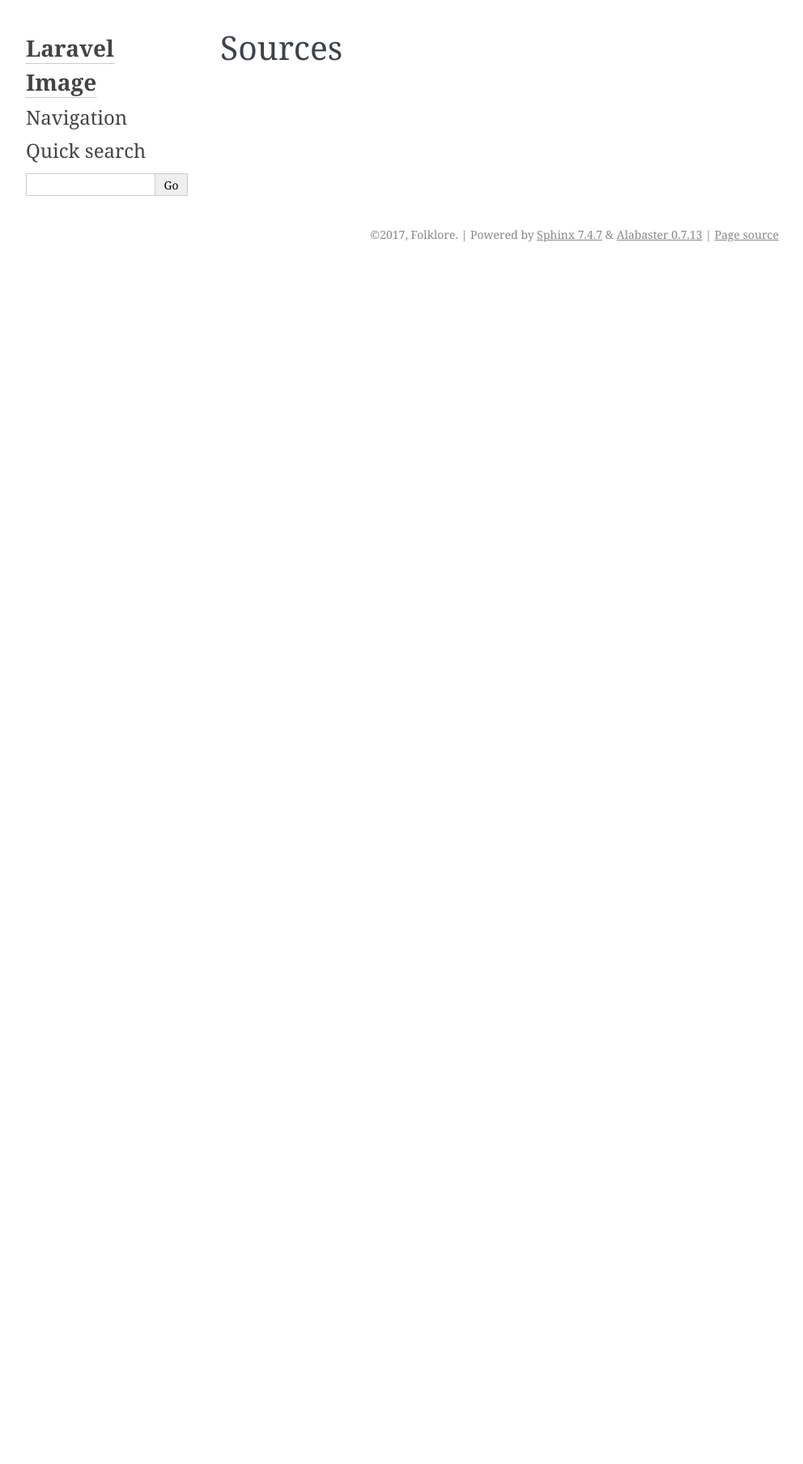
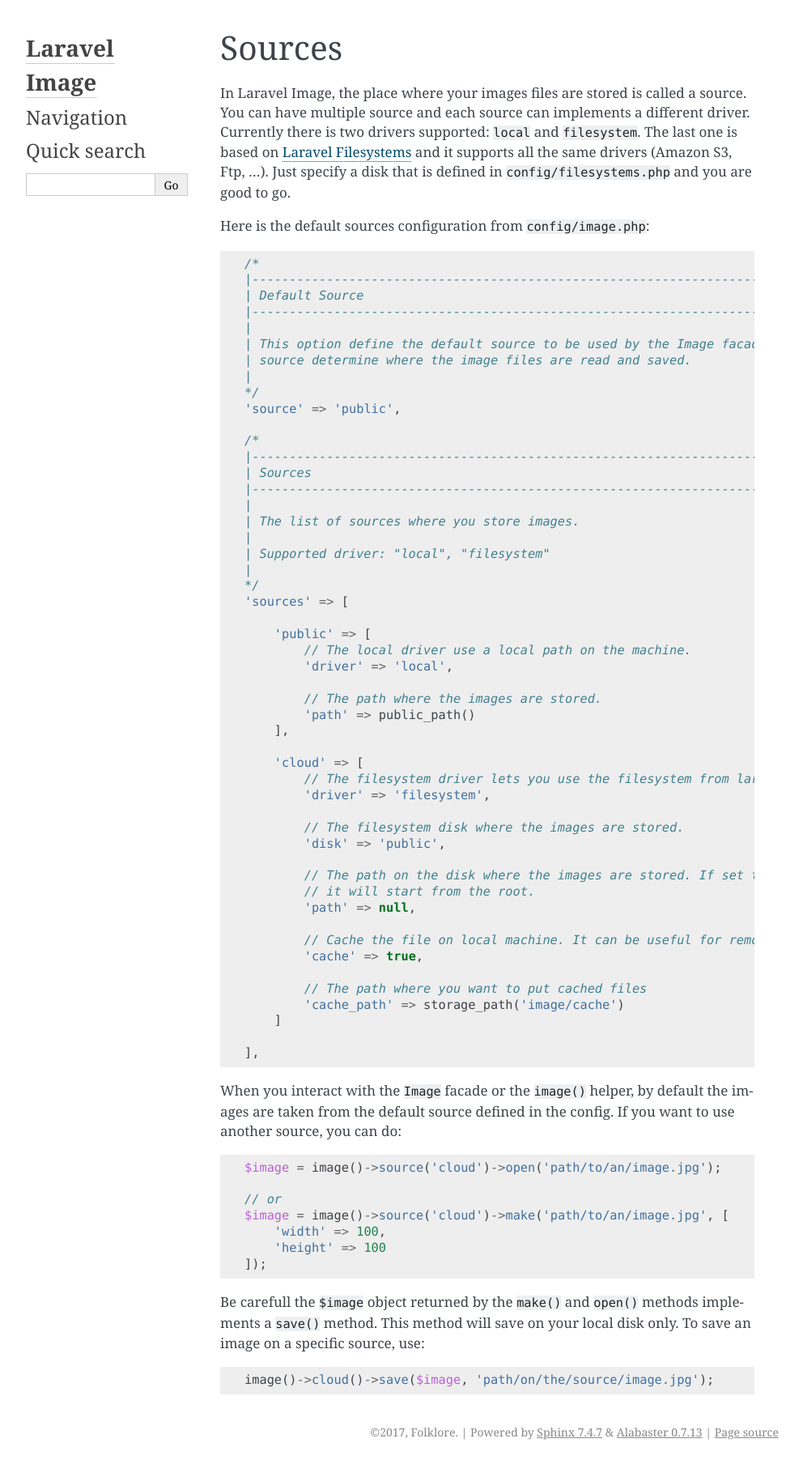
Before and after one commit to folkloreinc/laravel-image-legacy, a Sphinx documentation site: the page built from docs/sources.md, in a window 1280 px wide. Shown: the whole page at 81% size, without its empty margins (148-1140 px from the left). Built offline with Sphinx 7.4.7, drawn with Linux system fonts in a browser that asks for light colours; before the commit the page ends 900 px from its top, so only the background shows below that.

Commit message:
Added sources

````diff
--- a/docs/sources.md
+++ b/docs/sources.md
@@ -1,2 +1,76 @@
 Sources
 ================================================
+In Laravel Image, the place where your images files are stored is called a source. You can have multiple source and each source can implements a different driver. Currently there is two drivers supported: `local` and `filesystem`. The last one is based on [Laravel Filesystems](https://laravel.com/docs/5.5/filesystem) and it supports all the same drivers (Amazon S3, Ftp, ...). Just specify a disk that is defined in `config/filesystems.php` and you are good to go.
+
+Here is the default sources configuration from `config/image.php`:
+
+```php
+
+/*
+|--------------------------------------------------------------------------
+| Default Source
+|--------------------------------------------------------------------------
+|
+| This option define the default source to be used by the Image facade. The
+| source determine where the image files are read and saved.
+|
+*/
+'source' => 'public',
+
+/*
+|--------------------------------------------------------------------------
+| Sources
+|--------------------------------------------------------------------------
+|
+| The list of sources where you store images.
+|
+| Supported driver: "local", "filesystem"
+|
+*/
+'sources' => [
+
+    'public' => [
+        // The local driver use a local path on the machine.
+        'driver' => 'local',
+
+        // The path where the images are stored.
+        'path' => public_path()
+    ],
+
+    'cloud' => [
+        // The filesystem driver lets you use the filesystem from laravel.
+        'driver' => 'filesystem',
+
+        // The filesystem disk where the images are stored.
+        'disk' => 'public',
+
+        // The path on the disk where the images are stored. If set to null,
+        // it will start from the root.
+        'path' => null,
+
+        // Cache the file on local machine. It can be useful for remote files.
+        'cache' => true,
+
+        // The path where you want to put cached files
+        'cache_path' => storage_path('image/cache')
+    ]
+
+],
+
+```
+
+When you interact with the `Image` facade or the `image()` helper, by default the images are taken from the default source defined in the config. If you want to use another source, you can do:
+```php
+$image = image()->source('cloud')->open('path/to/an/image.jpg');
+
+// or
+$image = image()->source('cloud')->make('path/to/an/image.jpg', [
+    'width' => 100,
+    'height' => 100
+]);
+```
+
+Be carefull the `$image` object returned by the `make()` and `open()` methods implements a `save()` method. This method will save on your local disk only. To save an image on a specific source, use:
+```php
+image()->cloud()->save($image, 'path/on/the/source/image.jpg');
+```
````
Also changed, not shown: 1 other file.
